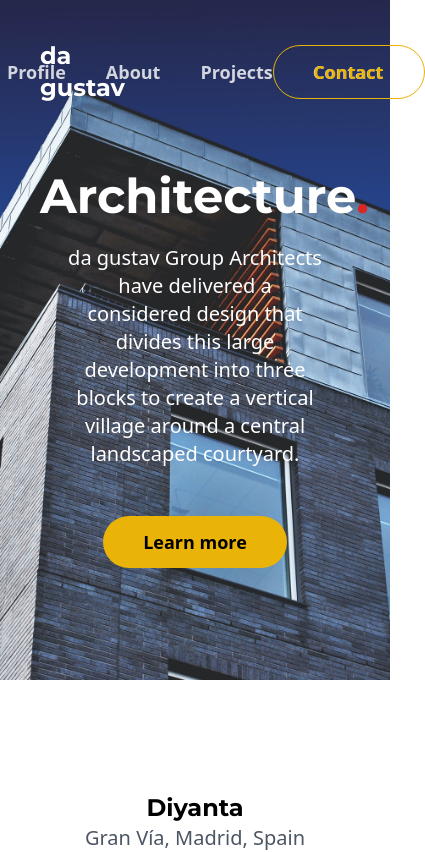
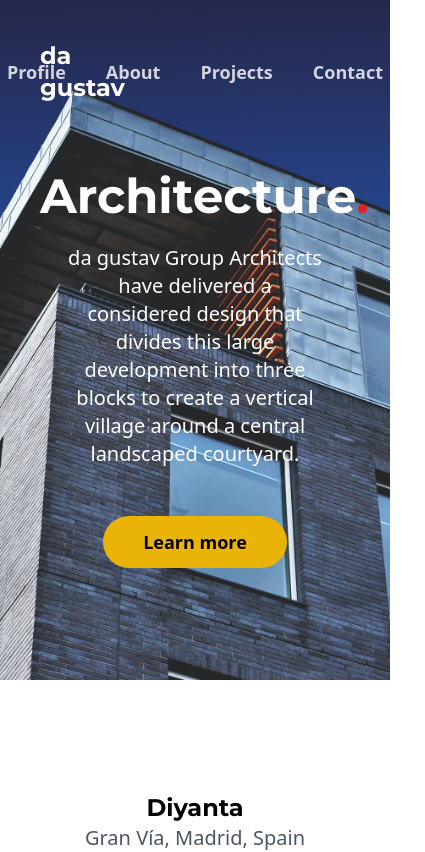
Before and after one commit to thenotoriousgustav/architecture-nextjs, a Next.js app: page / in a window 390 px wide. Shown: the top 852 px of the page, 425 px wide, since content can reach past the window. Built offline with nearby package versions, Linux system fonts and the light colour scheme.

Commit message:
card responsive

```diff
--- a/components/Button.js
+++ b/components/Button.js
@@ -3,7 +3,7 @@ import classNames from 'classnames';
 export default function Button({ href, className, variant, children, pill }) {
   const variants = {
     'outline-yellow':
-      'border border-yellow-500 text-yellow-500 hover:text-black hover:bg-yellow-500 2xl:mr-10',
+      'border border-yellow-500 text-yellow-500 hover:text-black hover:bg-yellow-500 2xl:mr-10 md:block hidden',
     'yellow': 'bg-yellow-500 text-black hover:bg-yellow-600',
     'black': 'bg-black text-white hover:bg-opacity-75',
   };
--- a/components/Card.js
+++ b/components/Card.js
@@ -3,7 +3,7 @@ import classNames from 'classnames';
 
 export default function Card({ name, image, desc, imageClassName }) {
   return (
-    <div className="flex-wrap items-center rounded-lg bg-white p-8 text-center shadow-xl shadow-blue-50 ring-2 ring-blue-200 lg:flex lg:text-left">
+    <div className="flex-wrap items-center rounded-lg bg-white p-6 text-center shadow-xl shadow-blue-50 ring-2 ring-blue-200 lg:flex lg:p-8 lg:text-left">
       <img
         src={image}
         alt="icon"
```
